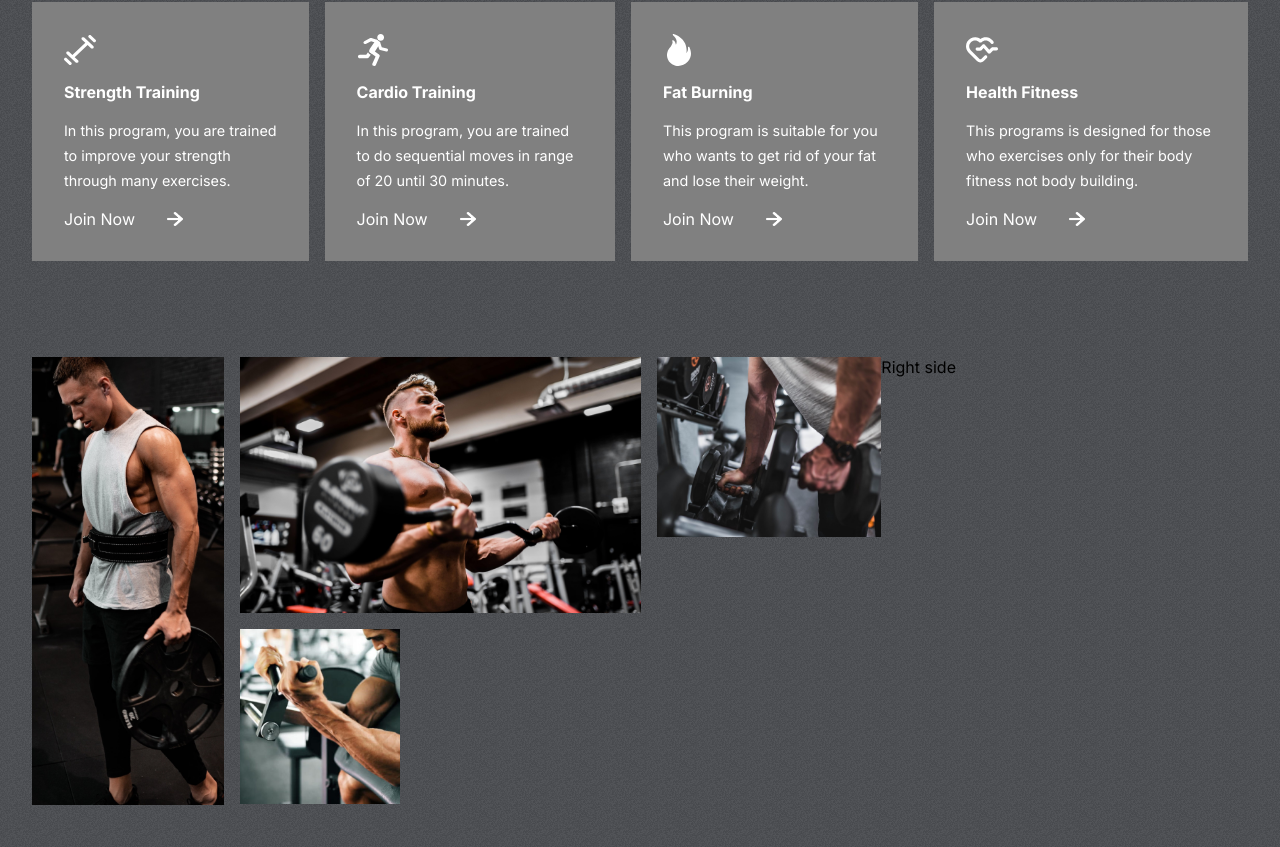
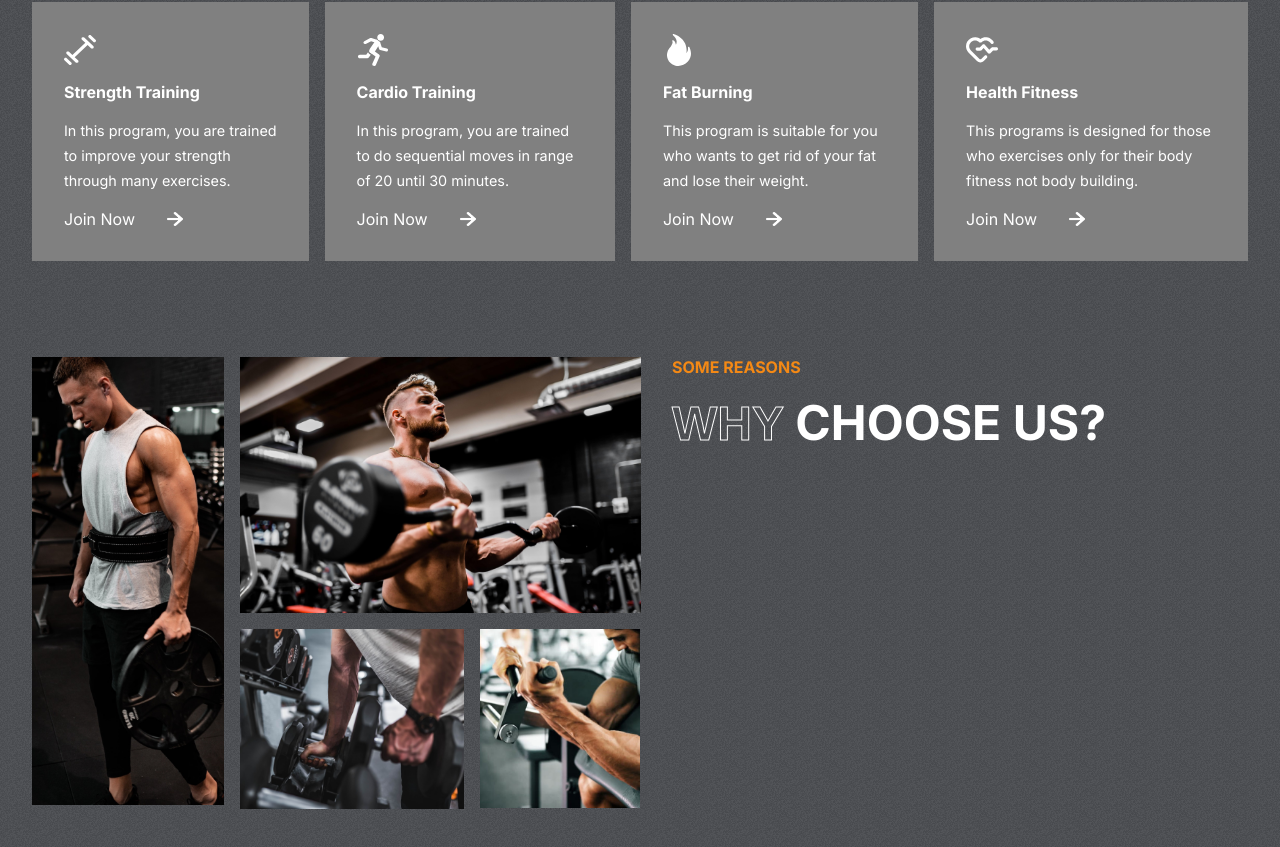
Before and after one commit to ThomasSzentirmay/FT-demo-st, a React (Create React App) app: page / in a window 1280 px wide. Shown: the part 906-1753 px from the top of the page. Built offline with nearby package versions, Linux system fonts and the light colour scheme; the HTML template or start-up script is replaced by a standard one.

Commit message:
styled spans and divs in reasons section

```diff
--- a/src/components/Reasons/Reasons.css
+++ b/src/components/Reasons/Reasons.css
@@ -1,7 +1,7 @@
 .Reasons {
     padding: 0 2rem;
     display: flex;
-    grid-template: 2rem;
+    gap: 2rem;
 }
 
 .left-r {
@@ -25,16 +25,37 @@
 .left-r>:nth-child(2) {
     width: auto;
     height: 16rem;
+    grid-column: 2/4;
 }
 
 .left-r>:nth-child(3) {
     width: 14rem;
+    grid-column: 2/3;
+    grid-row: 2;
 }
 
 .left-r>:nth-child(4) {
     width: 10rem;
+    grid-row: 2;
+    grid-column: 3/4;
+    height: 11.2rem;
 }
 
 .right-r {
     flex: 1 1;
+    text-transform: uppercase;
+    gap: 1rem;
+    display: flex;
+    flex-direction: column;
 }
+
+.right-r>span {
+    font-weight: bold;
+    color: var(--orange);
+}
+
+.right-r>div {
+    color: #fff;
+    font-size: 3rem;
+    font-weight: bold;
+}
--- a/src/components/Reasons/Reasons.jsx
+++ b/src/components/Reasons/Reasons.jsx
@@ -20,7 +20,12 @@ const Reasons = () => {
                 <img src={image4} alt="" />
             </div>
             <div className="right-r">
-                Right side
+                <span>some reasons</span>
+
+                <div>
+                    <span className='stroke-text'>why</span>
+                    <span> choose us?</span>
+                </div>
             </div>
         </div>
     )
```
